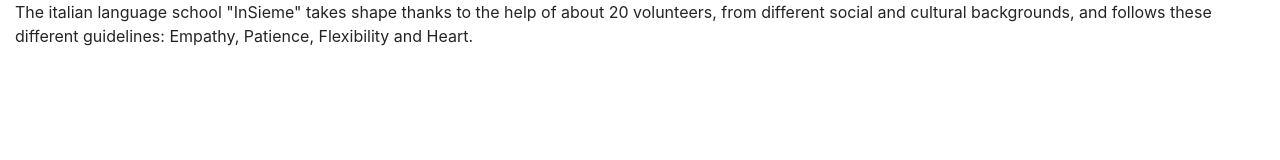
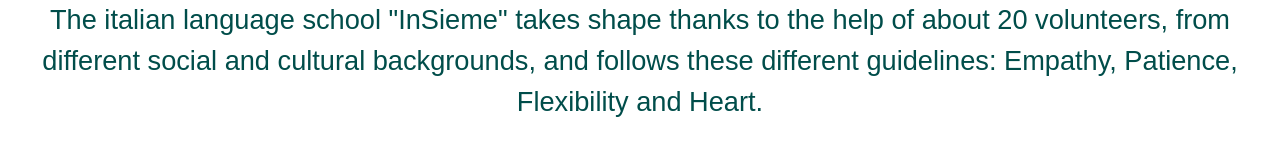
Before and after one commit to lawfriends/LAN_Hypermedia, a website: page public/pages/homepage.html in a window 1280 px wide. Drawn offline with nearby package versions, Linux system fonts and the light colour scheme.

Commit message:
added styling to INS-18

```diff
--- a/public/pages/homepage.html
+++ b/public/pages/homepage.html
@@ -3,9 +3,10 @@
     <head>
         <title>Homepage</title>
         <link rel="stylesheet" href="https://stackpath.bootstrapcdn.com/bootstrap/4.4.1/css/bootstrap.min.css" integrity="sha384-Vkoo8x4CGsO3+Hhxv8T/Q5PaXtkKtu6ug5TOeNV6gBiFeWPGFN9MuhOf23Q9Ifjh" crossorigin="anonymous">
+        <link rel="stylesheet" href="../assets/css/style.css">
     </head>
     <body>
-        <div class="container-fluid">
+        <div class="container-fluid" id="main">
             The italian language school "InSieme" takes shape thanks to the help of about 20 volunteers, from different social and cultural backgrounds, and follows these different guidelines: Empathy, Patience, Flexibility and Heart.
         </div>
     <script src="https://code.jquery.com/jquery-3.4.1.slim.min.js" integrity="sha384-J6qa4849blE2+poT4WnyKhv5vZF5SrPo0iEjwBvKU7imGFAV0wwj1yYfoRSJoZ+n" crossorigin="anonymous"></script>
```
